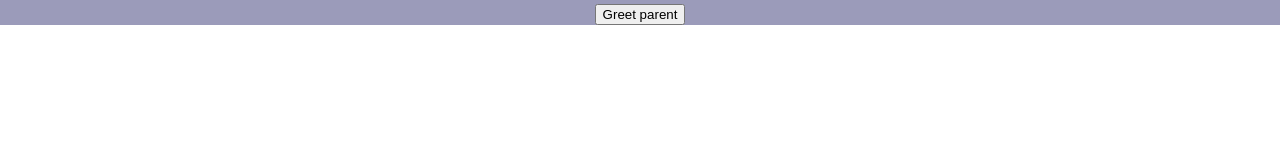
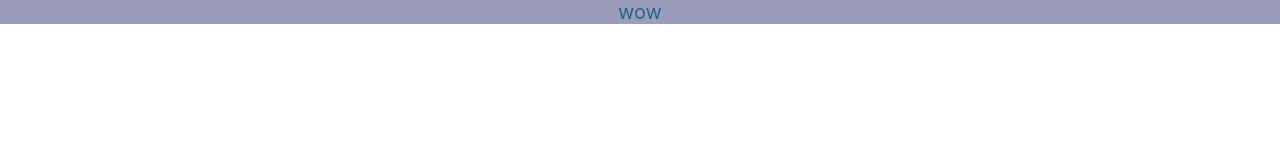
Before and after one commit to hanzalarohan123/Lupin, a React (Create React App) app: page / in a window 1280 px wide. Shown: the top 160 px of the page. Built offline with nearby package versions, Linux system fonts and the light colour scheme.

Commit message:
learnt how to add if else

```diff
--- a/src/App.js
+++ b/src/App.js
@@ -8,11 +8,14 @@ import FunctionCick from "./Components/FunctionCick";
 import ClickClass from "./Components/ClickClass";
 import BindClick from "./Components/BindClick";
 import ParentComponent from "./Components/ParentComponent";
+import IfnElse from "./Components/IfnElse";
 function App() {
   return (
     <div className="App">
+     <IfnElse/>
+      {/*
       <ParentComponent/>
-      {/* <CounterUsingUseState/>
+       <CounterUsingUseState/>
      <Greet name="sss" age='12'><p>child prop 1</p> </Greet>
        <Greet name="sss" age='13'><button>cick me</button></Greet>
        <Greet name="sss" age='14'><p>child prop 3</p></Greet>
--- /dev/null
+++ b/src/Components/IfnElse.js
@@ -0,0 +1,28 @@
+import React, { Component } from 'react'
+
+class IfnElse extends Component {
+
+    constructor(props) {
+      super(props)
+
+      this.state = {
+         message:true
+      }
+    }
+  render() {
+
+
+      if(this.state.message)
+      {
+          return <div>wow</div>
+      }
+      else
+      {
+          return <div>shitt</div>
+          //line change ho gyi tw error agya tha div agli line m tha
+      }
+
+  }
+}
+
+export default IfnElse
```
